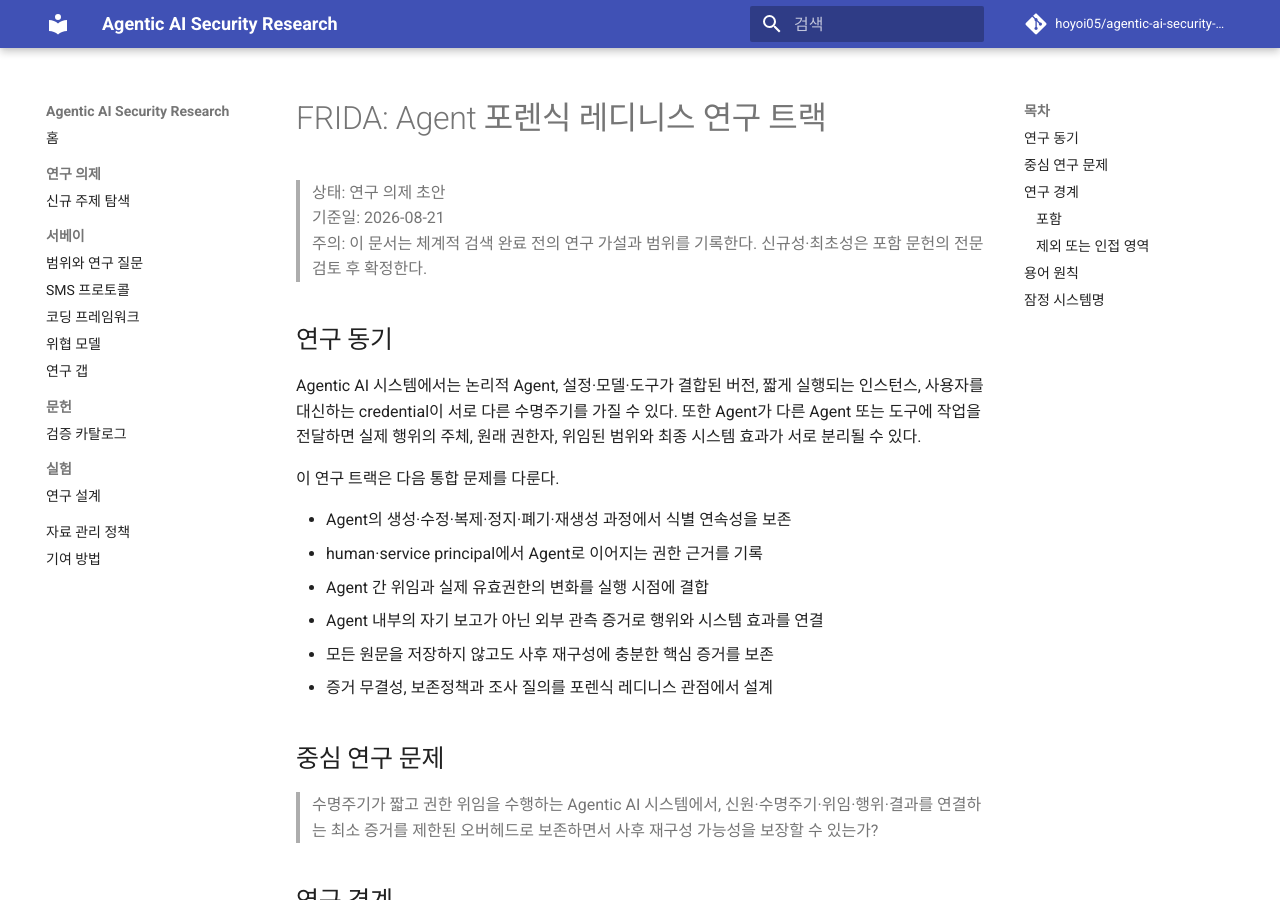
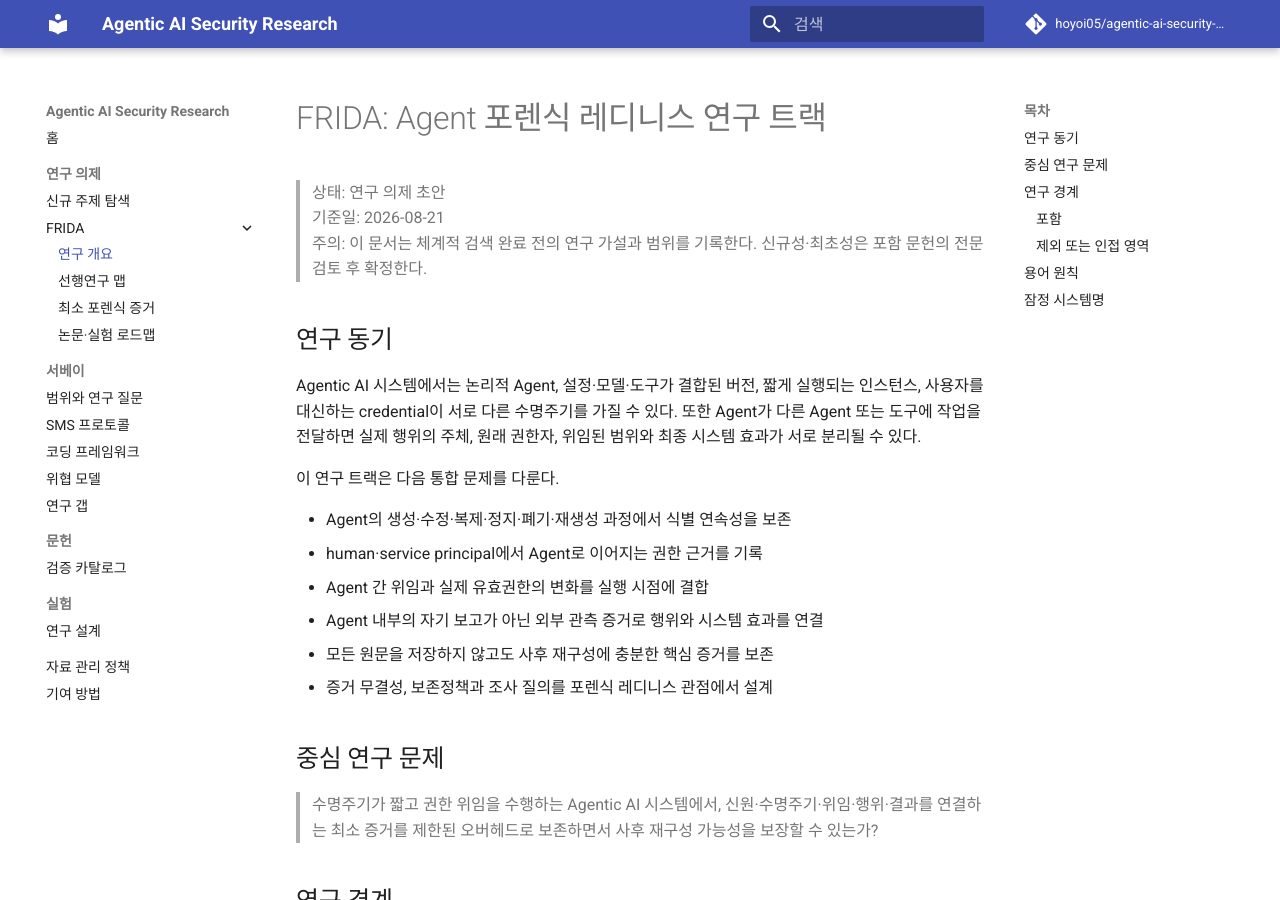
Before and after one commit to hoyoi05/agentic-ai-security-research, an MkDocs documentation site: the page built from docs/research/frida/overview.md, in a window 1280 px wide and 900 px high. Built offline with MkDocs 1.6.1 and Material for MkDocs 9.7.7, drawn with Linux system fonts in a browser that asks for light colours; comment, search, counter and statistics services are not loaded.

Commit message:
docs: add FRIDA track to site navigation

```diff
--- a/mkdocs.yml
+++ b/mkdocs.yml
@@ -23,6 +23,11 @@ nav:
   - 홈: index.md
   - 연구 의제:
       - 신규 주제 탐색: research/topic-exploration.md
+      - FRIDA:
+          - 연구 개요: research/frida/overview.md
+          - 선행연구 맵: research/frida/related-work-map.md
+          - 최소 포렌식 증거: research/frida/minimum-evidence.md
+          - 논문·실험 로드맵: research/frida/research-roadmap.md
   - 서베이:
       - 범위와 연구 질문: survey/scope.md
       - SMS 프로토콜: survey/protocol.md
```
